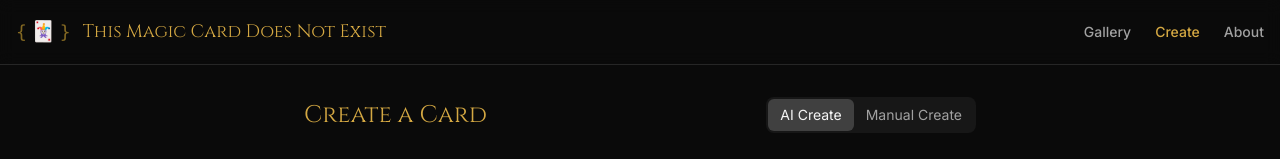
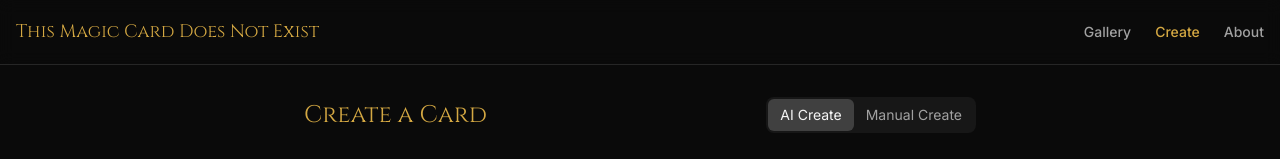
Before and after one commit to domainellipticlanguage/thismagiccarddoesnotexist, a React (Vite) app in the folder frontend/: page /create in a window 1280 px wide. Shown: the top 159 px of the page. Built offline with nearby package versions, Linux system fonts and the light colour scheme.

Commit message:
Revert {🂠}/joker logo + favicon experiment
Back to the plain wordmark; logo/favicon to be redesigned from scratch.

Co-Authored-By: Claude Opus 4.8 (1M context) <noreply@anthropic.com>

```diff
--- a/frontend/index.html
+++ b/frontend/index.html
@@ -3,8 +3,6 @@
   <head>
     <meta charset="UTF-8" />
     <meta name="viewport" content="width=device-width, initial-scale=1.0" />
-    <link rel="icon" type="image/svg+xml" href="/favicon.svg" />
-    <meta name="theme-color" content="#0a0a0a" />
     <title>This Magic Card Does Not Exist</title>
     <link rel="preconnect" href="https://fonts.googleapis.com" />
     <link rel="preconnect" href="https://fonts.gstatic.com" crossorigin />
--- a/frontend/src/components/Navbar.tsx
+++ b/frontend/src/components/Navbar.tsx
@@ -11,11 +11,8 @@ export function Navbar() {
   return (
     <nav className="border-b border-neutral-800 bg-neutral-950/80 backdrop-blur-sm sticky top-0 z-50">
       <div className="max-w-7xl mx-auto px-4 h-16 flex items-center justify-between">
-        <Link to="/" className="group font-display text-lg text-gold-400 hover:text-gold-500 transition-colors flex items-center gap-2">
-          <span aria-hidden className="font-mono text-gold-500/70 group-hover:text-gold-400 transition-colors">{"{"}</span>
-          <span aria-hidden className="text-xl leading-none -mx-1">🃏</span>
-          <span aria-hidden className="font-mono text-gold-500/70 group-hover:text-gold-400 transition-colors">{"}"}</span>
-          <span className="ml-1">This Magic Card Does Not Exist</span>
+        <Link to="/" className="font-display text-lg text-gold-400 hover:text-gold-500 transition-colors">
+          This Magic Card Does Not Exist
         </Link>
         <div className="flex gap-6">
           {NAV_LINKS.map((link) => (
```
Also changed, not shown: frontend/public/favicon.svg (deleted).
